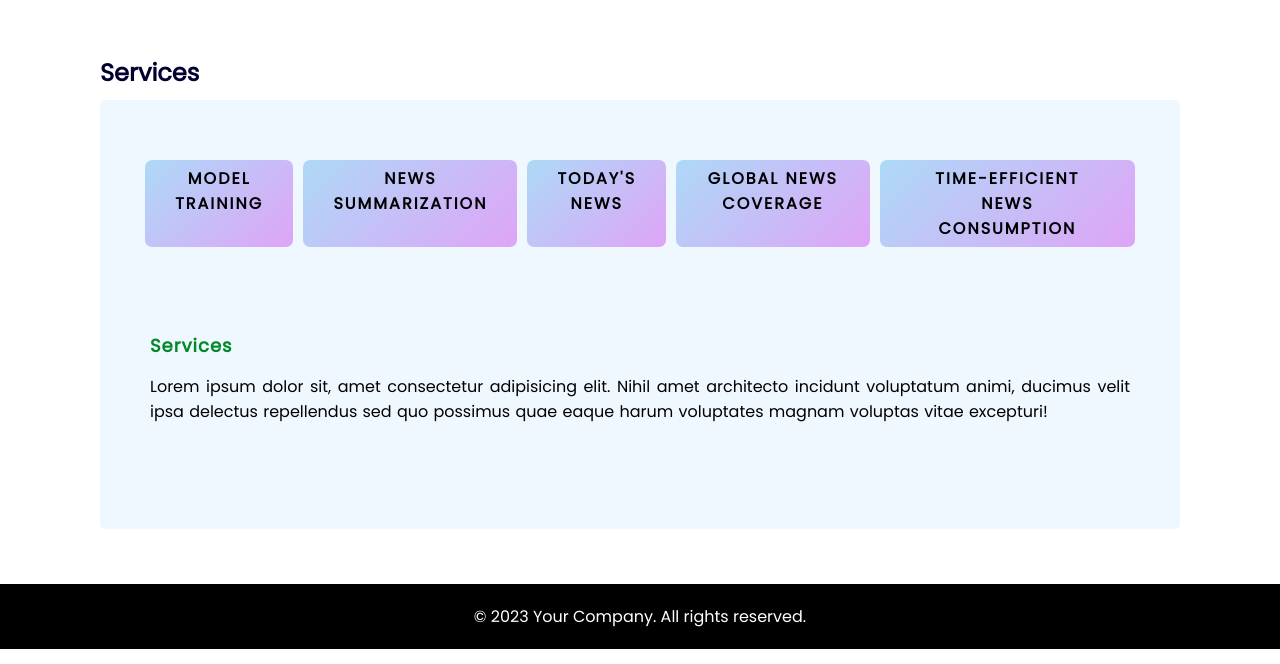
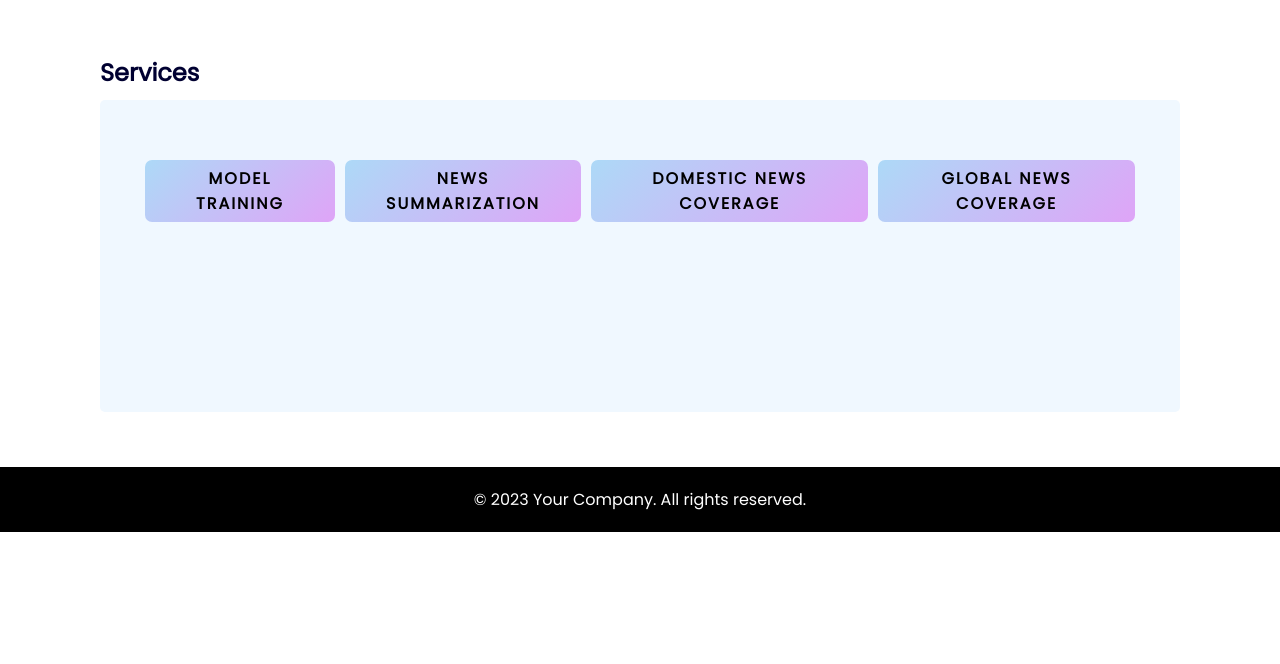
Before and after one commit to dibyendubiswas1998/NewsShort, a Flask app: page /services in a window 1280 px wide. Shown: the part 95-759 px from the top of the page. Run offline with Flask 3, Linux system fonts and the light colour scheme.

Commit message:
service.html file is updated: two new features (extract global news & domestic news)

```diff
--- a/templates/services.html
+++ b/templates/services.html
@@ -3,7 +3,7 @@
 <head>
     <meta charset="UTF-8">
     <meta name="viewport" content="width=device-width, initial-scale=1.0">
-    <link rel="stylesheet" href="../static/css/index.css">
+    <!-- <link rel="stylesheet" href="../static/css/index.css"> -->
     <link href="{{url_for('static', filename='css/index.css') }}" rel="stylesheet"/>
 
     <!-- <link rel="stylesheet" href="../static/css/services.css"> -->
@@ -39,17 +39,20 @@
                 <div class="button-container">
                     <a href="/model_training" class="button">Model Training</a>
                     <a href="/news_summarizations" class="button">News Summarization</a>
-                    <a href="#" class="button">Today's News</a>
-                    <a href="#" class="button">Global News Coverage</a>
-                    <a href="#" class="button">Time-Efficient News Consumption</a>
+                    <a href="/domestic" class="button" id="button1" onclick="showResult('button1')">Domestic News Coverage</a>
+                    <a href="/geopolitical" class="button" id="button1" onclick="showResult('button1')">Global News Coverage</a>
+                    <!-- <a href="#" class="button">Time-Efficient News Consumption</a> -->
                 </div>
 
                 <!-- All Services one by one -->
                 <div class="services">
-                    <span>Services</span>
-                    <p>
-                        Lorem ipsum dolor sit, amet consectetur adipisicing elit. Nihil amet architecto incidunt voluptatum animi, ducimus velit ipsa delectus repellendus sed quo possimus quae eaque harum voluptates magnam voluptas vitae excepturi!
-                    </p>
+
+                    {% for article in news %}
+                        <div class="article">
+                            <h3 style="color: rgb(5, 5, 151); letter-spacing: 0.5px;">{{ article.title }}</h3>
+                            <p style="color: rgb(39, 1, 1);">{{ article.summary }}</p>
+                        </div><br>
+                    {% endfor %}
 
                 </div>
             </div>
@@ -64,6 +67,17 @@
     <footer class="footer">
         <p>&copy; 2023 Your Company. All rights reserved.</p>
     </footer>
+    <script>
+        function showResult(buttonId) {
+            var resultDiv = document.getElementById("result");
+
+            if (buttonId === "button1") {
+                resultDiv.innerHTML = "Result for Button 1";
+            } else if (buttonId === "button2") {
+                resultDiv.innerHTML = "Result for Button 2";
+            }
+        }
+    </script>
 
 </body>
 </html>
```
